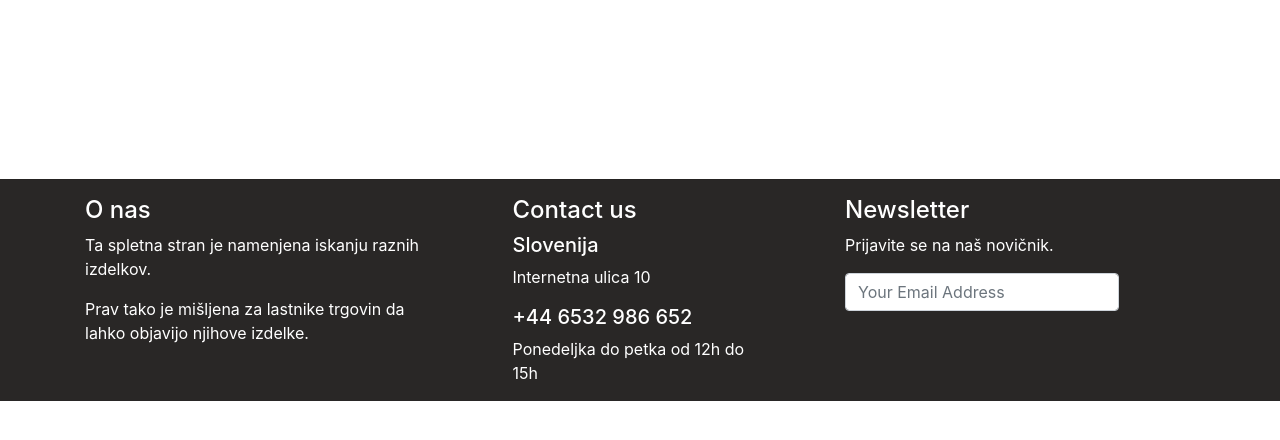
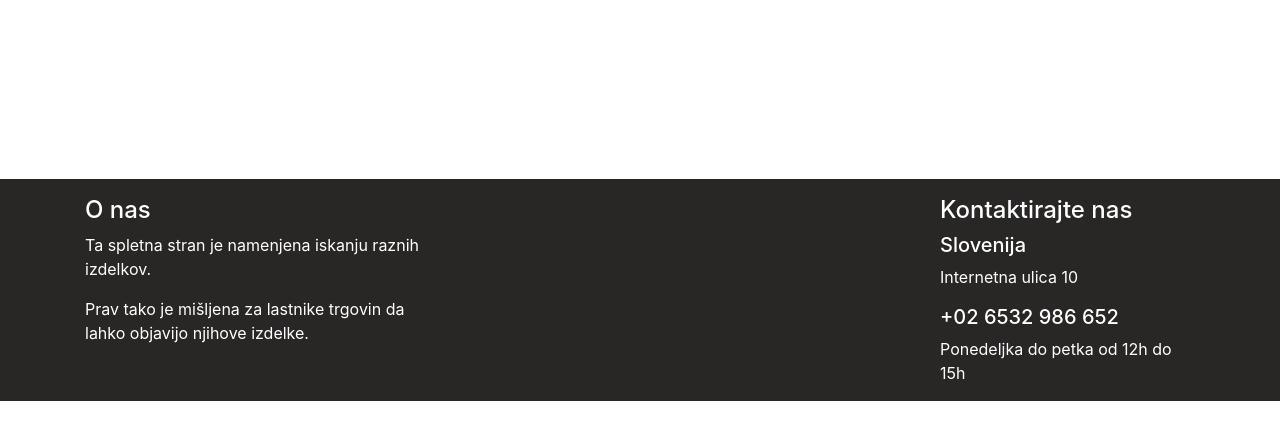
Before and after one commit to otiv33/Iskalnik_izdelkov, a PHP site: page /index.php in a window 1280 px wide. Shown: the part 214-654 px from the top of the page. Run offline with PHP 8.4, Linux system fonts and the light colour scheme; a user stored in the database is signed in; data that the repository does not hold is empty.

Commit message:
Changed footer layout, deleted unnecesary functio

```diff
--- a/footer.php
+++ b/footer.php
@@ -7,51 +7,31 @@
    <footer class="footer-area" style="background-color: #292726; color:white;">
    <hr/>
       <div class="container">
+
          <div class="row justify-content-between">
+
             <div class="col-xl-4 col-sm-6 col-lg-4">
-               <div class="single-footer-widget footer_1">
+               <div>
                   <h4>O nas</h4>
                   <p>Ta spletna stran je namenjena iskanju raznih izdelkov.</p>
                   <p class="mt-3">Prav tako je mišljena za lastnike trgovin da lahko objavijo njihove izdelke.</p>
                </div>
             </div>
+
             <div class="col-xl-3 col-sm-6 col-lg-4">
-               <div class="single-footer-widget footer_2">
-                  <h4>Contact us</h4>
-                  <div class="contact_info">
-                     <span class="ti-home"></span>
+               <div>
+                  <h4>Kontaktirajte nas</h4>
+                  <div>
                      <h5>Slovenija</h5>
                      <p>Internetna ulica 10</p>
                   </div>
-                  <div class="contact_info">
-                     <span class="ti-headphone-alt"></span>
-                     <h5>+44 6532 986 652</h5>
+                  <div>
+                     <h5>+02 6532 986 652</h5>
                      <p>Ponedeljka do petka od 12h do 15h</p>
                   </div>
                </div>
             </div>
 
-            <div class="col-xl-4 col-sm-8 col-lg-4">
-               <div class="single-footer-widget footer_3">
-                  <h4>Newsletter</h4>
-                  <p>Prijavite se na naš novičnik.</p>
-                  <div class="form-wrap" id="mc_embed_signup">
-                     <form target="_blank"
-                        action="https://spondonit.us12.list-manage.com/subscribe/post?u=1462626880ade1ac87bd9c93a&amp;id=92a4423d01"
-                        method="get" class="form-inline">
-                        <input class="form-control" name="EMAIL" placeholder="Your Email Address"
-                           onfocus="this.placeholder = ''" onblur="this.placeholder = 'Your Email Address '" required=""
-                           type="email">
-                        <button class="btn btn-default text-uppercase"><i class="ti-angle-right"></i></button>
-                        <div style="position: absolute; left: -5000px;">
-                           <input name="b_36c4fd991d266f23781ded980_aefe40901a" tabindex="-1" value="" type="text">
-                        </div>
-
-                        <div class="info"></div>
-                     </form>
-                  </div>
-               </div>
-            </div>
          </div>
       </div>
    </footer>
--- a/session.php
+++ b/session.php
@@ -39,19 +39,4 @@
         }
     }
 
-    // KR NEKI treba preverit za uporabnost
-    function product_owner($product_id) {
-        require "db.php";
-        $query = "SELECT * FROM products WHERE id = ?";
-        $stmt = $pdo->prepare($query);
-        $stmt->execute([$product_id]);
-        $product = $stmt->fetch();
-
-        if ($location['user_id'] == $user_id){
-            return true;
-        }else {
-            return false;
-        }
-    }
-
 ?>
```
